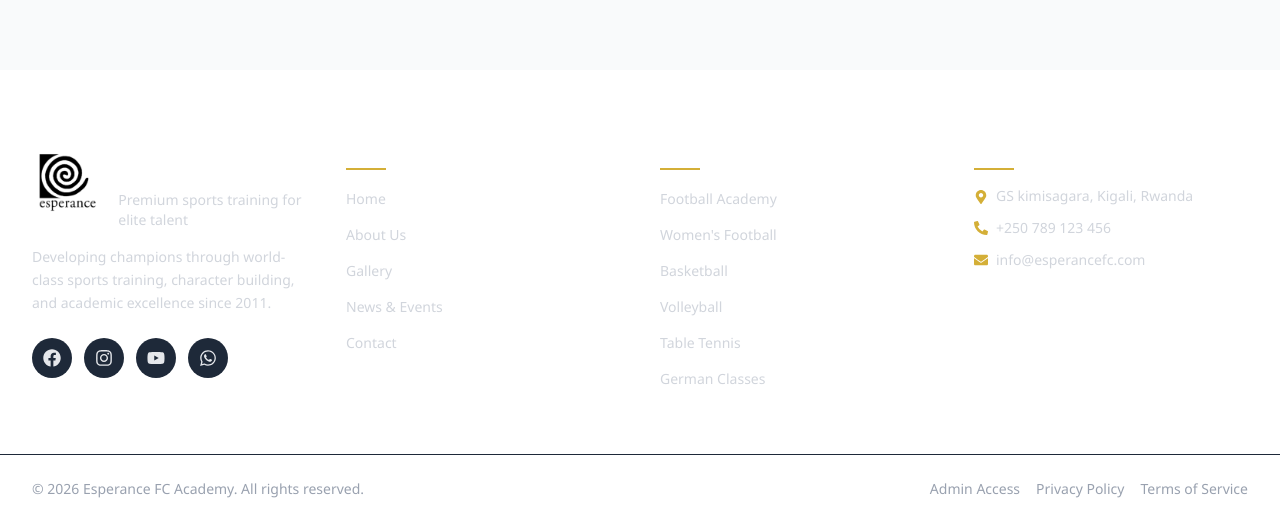
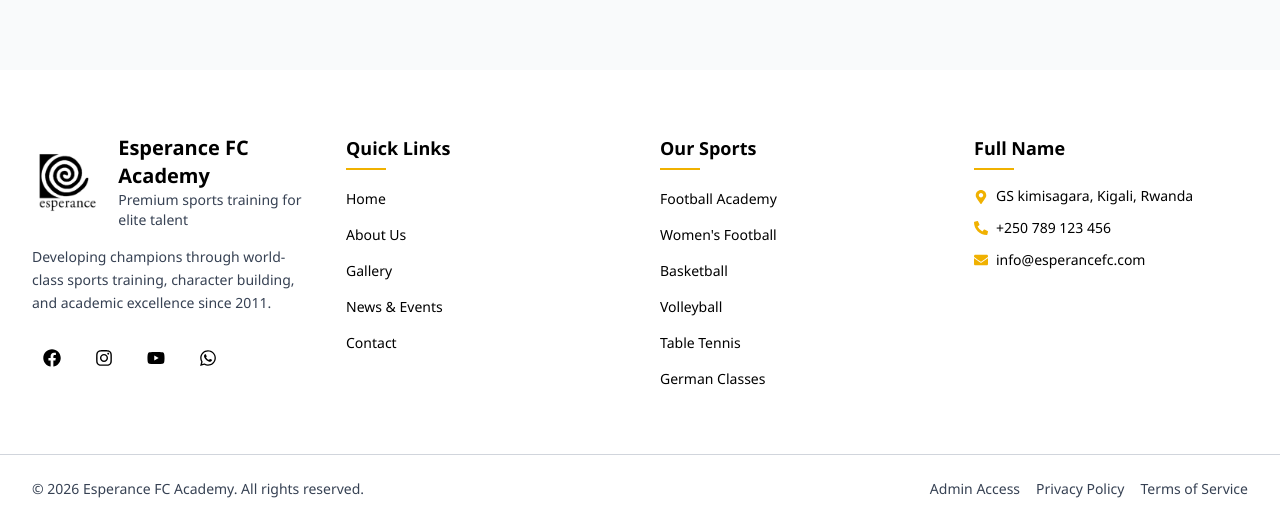
Before and after one commit to Val-Antin1/esperance-frontend, a React (Vite) app: page /football-academy/german-classes in a window 1280 px wide. Shown: the part 2430-2950 px from the top of the page. Built offline with nearby package versions, Linux system fonts and the light colour scheme; no server answers.

Commit message:
frontend

```diff
--- a/src/components/common/Footer.jsx
+++ b/src/components/common/Footer.jsx
@@ -24,7 +24,7 @@ const sportLinks = [
 const Footer = () => {
   const { t } = useTranslation();
   return (
-    <footer className="bg-white text-white">
+    <footer className="bg-white text-black">
       <div className="max-w-7xl mx-auto px-4 sm:px-6 lg:px-8 py-16">
         <div className="grid grid-cols-1 md:grid-cols-2 lg:grid-cols-4 gap-10">
           {/* Brand */}
@@ -39,25 +39,25 @@ const Footer = () => {
                 <img src="/logo.PNG" alt="Esperance FC Academy" className="h-20 w-auto object-contain" />
               </div>
               <div>
-                <h3 className="text-xl font-bold text-white">Esperance FC Academy</h3>
-                <p className="text-gray-300 text-sm">{t('footer.tagline')}</p>
+                <h3 className="text-xl font-bold text-black">Esperance FC Academy</h3>
+                <p className="text-gray-700 text-sm">{t('footer.tagline')}</p>
               </div>
             </div>
-            <p className="text-gray-300 text-sm leading-relaxed">
+            <p className="text-gray-700 text-sm leading-relaxed">
               {t('footer.description')}
             </p>
             {/* Social Icons */}
             <div className="flex space-x-3 mt-6">
-              <a href={contactInfo.social.facebook} target="_blank" rel="noopener noreferrer" className="w-10 h-10 bg-gray-800 text-gray-200 hover:bg-accent hover:text-white rounded-full flex items-center justify-center transition-colors">
+              <a href={contactInfo.social.facebook} target="_blank" rel="noopener noreferrer" className="w-10 h-10 bg-white text-black hover:bg-yellow-500 hover:text-white rounded-full flex items-center justify-center transition-colors">
                 <FaFacebook className="text-lg" />
               </a>
-              <a href={contactInfo.social.instagram} target="_blank" rel="noopener noreferrer" className="w-10 h-10 bg-gray-800 text-gray-200 hover:bg-accent hover:text-white rounded-full flex items-center justify-center transition-colors">
+              <a href={contactInfo.social.instagram} target="_blank" rel="noopener noreferrer" className="w-10 h-10 bg-white text-black hover:bg-yellow-500 hover:text-white rounded-full flex items-center justify-center transition-colors">
                 <FaInstagram className="text-lg" />
               </a>
-              <a href={contactInfo.social.youtube} target="_blank" rel="noopener noreferrer" className="w-10 h-10 bg-gray-800 text-gray-200 hover:bg-accent hover:text-white rounded-full flex items-center justify-center transition-colors">
+              <a href={contactInfo.social.youtube} target="_blank" rel="noopener noreferrer" className="w-10 h-10 bg-white text-black hover:bg-yellow-500 hover:text-white rounded-full flex items-center justify-center transition-colors">
                 <FaYoutube className="text-lg" />
               </a>
-              <a href={contactInfo.social.whatsapp} target="_blank" rel="noopener noreferrer" className="w-10 h-10 bg-gray-800 text-gray-200 hover:bg-accent hover:text-white rounded-full flex items-center justify-center transition-colors">
+              <a href={contactInfo.social.whatsapp} target="_blank" rel="noopener noreferrer" className="w-10 h-10 bg-white text-black hover:bg-yellow-500 hover:text-white rounded-full flex items-center justify-center transition-colors">
                 <FaWhatsapp className="text-lg" />
               </a>
             </div>
@@ -70,13 +70,13 @@ const Footer = () => {
             viewport={{ once: true }}
             transition={{ duration: 0.5, delay: 0.1 }}
           >
-            <h4 className="text-lg font-semibold text-white mb-6 relative after:absolute after:-bottom-2 after:left-0 after:w-10 after:h-0.5 after:bg-accent">
+            <h4 className="text-lg font-semibold text-black mb-6 relative after:absolute after:-bottom-2 after:left-0 after:w-10 after:h-0.5 after:bg-yellow-500">
               {t('footer.quickLinks')}
             </h4>
             <ul className="space-y-3">
               {quickLinks.map((link) => (
                 <li key={link.path}>
-                  <Link to={link.path} className="text-gray-300 hover:text-accent transition-colors text-sm">
+                  <Link to={link.path} className="text-black hover:text-yellow-500 transition-colors text-sm">
                     {t(link.labelKey)}
                   </Link>
                 </li>
@@ -91,13 +91,13 @@ const Footer = () => {
             viewport={{ once: true }}
             transition={{ duration: 0.5, delay: 0.2 }}
           >
-            <h4 className="text-lg font-semibold text-white mb-6 relative after:absolute after:-bottom-2 after:left-0 after:w-10 after:h-0.5 after:bg-accent">
+            <h4 className="text-lg font-semibold text-black mb-6 relative after:absolute after:-bottom-2 after:left-0 after:w-10 after:h-0.5 after:bg-yellow-500">
               {t('footer.sports')}
             </h4>
             <ul className="space-y-3">
               {sportLinks.map((link) => (
                 <li key={link.path}>
-                  <Link to={link.path} className="text-gray-300 hover:text-accent transition-colors text-sm">
+                  <Link to={link.path} className="text-black hover:text-yellow-500 transition-colors text-sm">
                     {link.label}
                   </Link>
                 </li>
@@ -112,21 +112,21 @@ const Footer = () => {
             viewport={{ once: true }}
             transition={{ duration: 0.5, delay: 0.3 }}
           >
-            <h4 className="text-lg font-semibold text-white mb-6 relative after:absolute after:-bottom-2 after:left-0 after:w-10 after:h-0.5 after:bg-accent">
+            <h4 className="text-lg font-semibold text-black mb-6 relative after:absolute after:-bottom-2 after:left-0 after:w-10 after:h-0.5 after:bg-yellow-500">
               {t('contact.form.name')}
             </h4>
             <ul className="space-y-3 text-sm">
               <li className="flex items-start space-x-2">
-                <FaMapMarkerAlt className="text-accent mt-1" />
-                <span className="text-gray-300">{contactInfo.address}</span>
+                <FaMapMarkerAlt className="text-yellow-500 mt-1" />
+                <span className="text-black">{contactInfo.address}</span>
               </li>
               <li className="flex items-center space-x-2">
-                <FaPhoneAlt className="text-accent" />
-                <a href={`tel:${contactInfo.phone}`} className="text-gray-300 hover:text-accent transition-colors">{contactInfo.phone}</a>
+                <FaPhoneAlt className="text-yellow-500" />
+                <a href={`tel:${contactInfo.phone}`} className="text-black hover:text-yellow-500 transition-colors">{contactInfo.phone}</a>
               </li>
               <li className="flex items-center space-x-2">
-                <FaEnvelope className="text-accent" />
-                <a href={`mailto:${contactInfo.email}`} className="text-gray-300 hover:text-accent transition-colors">{contactInfo.email}</a>
+                <FaEnvelope className="text-yellow-500" />
+                <a href={`mailto:${contactInfo.email}`} className="text-black hover:text-yellow-500 transition-colors">{contactInfo.email}</a>
               </li>
             </ul>
           </motion.div>
@@ -134,13 +134,13 @@ const Footer = () => {
       </div>
 
       {/* Bottom Bar */}
-      <div className="border-t border-gray-800">
+      <div className="border-t border-gray-300">
         <div className="max-w-7xl mx-auto px-4 sm:px-6 lg:px-8 py-6 flex flex-col sm:flex-row justify-between items-center gap-4">
-          <p className="text-gray-400 text-sm">
+          <p className="text-gray-700 text-sm">
             &copy; {new Date().getFullYear()} Esperance FC Academy. {t('footer.allRightsReserved')}
           </p>
-          <div className="flex space-x-4 text-sm text-gray-400 items-center">
-            <Link to="/admin" className="hover:text-accent transition-colors">{t('admin.login.title')}</Link>
+          <div className="flex space-x-4 text-sm text-gray-700 items-center">
+            <Link to="/admin" className="hover:text-yellow-500 transition-colors">{t('admin.login.title')}</Link>
             <span>{t('footer.privacy')}</span>
             <span>{t('footer.terms')}</span>
           </div>
```
